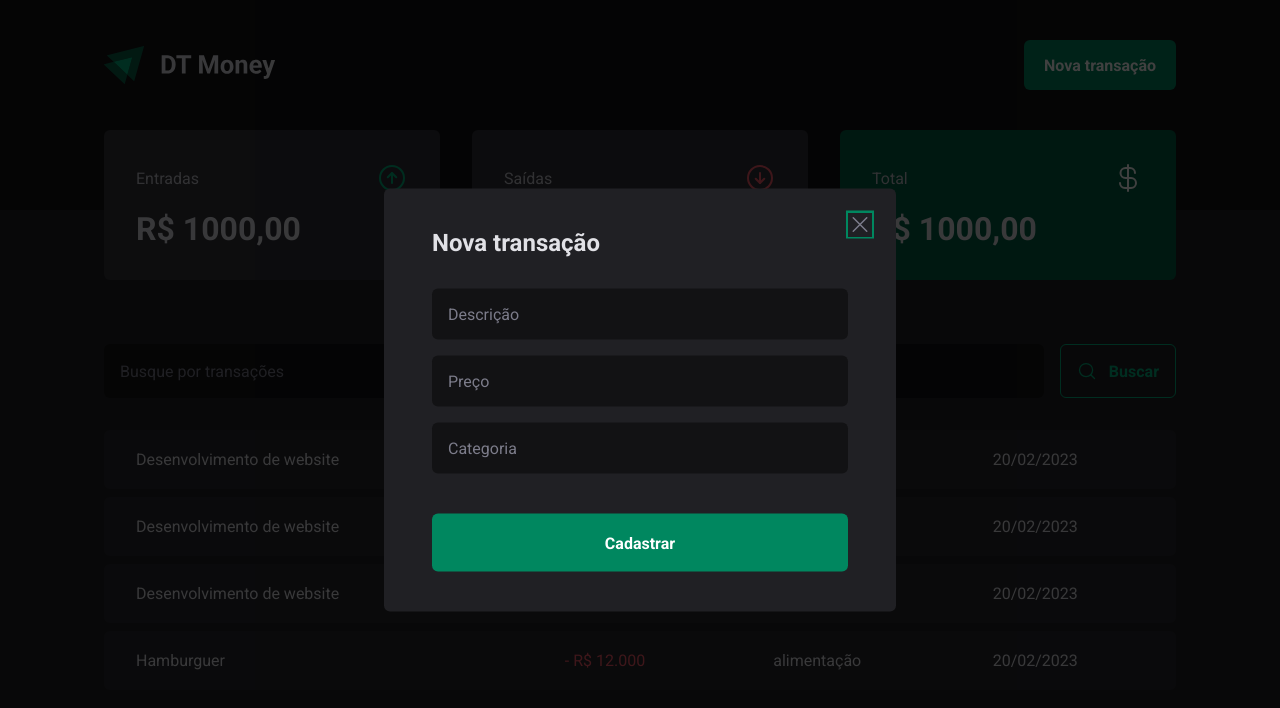
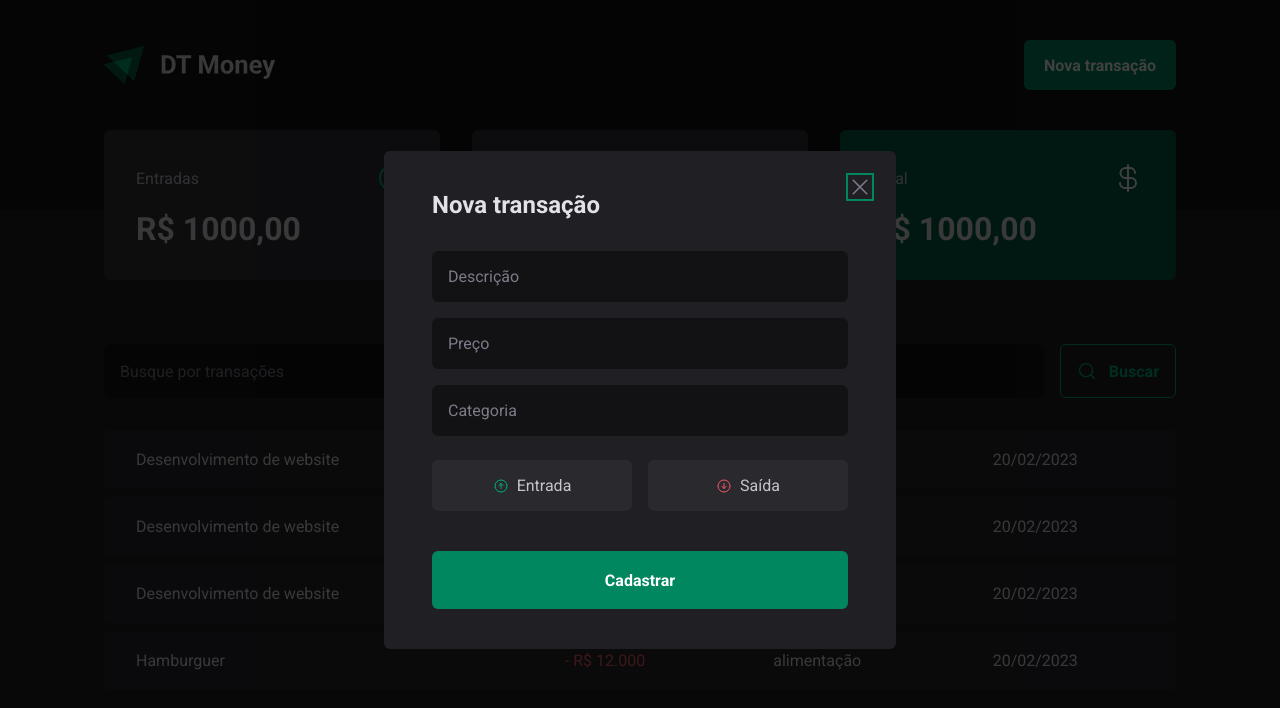
Before and after one commit to LuizaFerri/DT-Money, a React (Vite) app: page / in a window 1280 px wide. Both pictures are taken after a click on the button "Nova transação". Shown: the top 708 px of the page. Built offline with nearby package versions, Linux system fonts and the light colour scheme.

Commit message:
finalization of the layout

```diff
--- a/package.json
+++ b/package.json
@@ -11,6 +11,7 @@
   },
   "dependencies": {
     "@radix-ui/react-dialog": "^1.0.4",
+    "@radix-ui/react-radio-group": "^1.1.3",
     "phosphor-react": "^1.4.1",
     "react": "^18.2.0",
     "react-dom": "^18.2.0",
--- a/src/components/NewTransactionModal/index.tsx
+++ b/src/components/NewTransactionModal/index.tsx
@@ -1,6 +1,12 @@
 import * as Dialog from "@radix-ui/react-dialog";
-import { Overlay, Content,CloseButton} from "./styles";
-import {X} from "phosphor-react"
+import {
+  Overlay,
+  Content,
+  CloseButton,
+  TransactionTypeContainer,
+  TransactionTypeButton,
+} from "./styles";
+import { ArrowCircleDown, ArrowCircleUp, X } from "phosphor-react";
 
 export function NewTransactionModal() {
   return (
@@ -8,15 +14,26 @@
       <Overlay />
       <Content>
         <Dialog.Title>Nova transação</Dialog.Title>
-        <CloseButton >
-            <X size={24}/>
+        <CloseButton>
+          <X size={24} />
         </CloseButton>
         <form action="">
-            <input placeholder="Descrição" required/>
-            <input type="number" placeholder="Preço" />
-            <input placeholder="Categoria" />
+          <input placeholder="Descrição" required />
+          <input type="number" placeholder="Preço" />
+          <input placeholder="Categoria" />
 
-            <button type="submit">Cadastrar</button>
+          <TransactionTypeContainer>
+            <TransactionTypeButton variant="income" value="income">
+              <ArrowCircleUp />
+              Entrada
+            </TransactionTypeButton>
+            <TransactionTypeButton variant="outcome" value="outcome">
+              <ArrowCircleDown />
+              Saída
+            </TransactionTypeButton>
+          </TransactionTypeContainer>
+
+          <button type="submit">Cadastrar</button>
         </form>
       </Content>
     </Dialog.Portal>
--- a/src/components/NewTransactionModal/styles.ts
+++ b/src/components/NewTransactionModal/styles.ts
@@ -1,5 +1,6 @@
 import styled from "styled-components";
 import * as Dialog from "@radix-ui/react-dialog";
+import * as RadioGroup from "@radix-ui/react-radio-group";
 
 export const Overlay = styled(Dialog.Overlay)`
   position: fixed;
@@ -54,7 +55,6 @@
         background: ${(props) => props.theme["green-700"]};
         transition: background-color 0.2s;
       }
-
     }
   }
 `;
@@ -62,11 +62,61 @@
 export const CloseButton = styled(Dialog.Close)`
   position: absolute;
   background: transparent;
-    border:0;
+  border: 0;
   top: 1.5rem;
   right: 1.5rem;
   line-height: 0;
   cursor: pointer;
   color: ${(props) => props.theme["gray-500"]};
+`;
 
-`
+export const TransactionTypeContainer = styled(RadioGroup.Root)`
+  display: grid;
+  grid-template-columns: repeat(2, 1fr);
+  gap: 1rem;
+  margin-top: 0.5rem;
+`;
+
+interface TransactionTypeButtonProps {
+  variant: "income" | "outcome";
+}
+
+export const TransactionTypeButton = styled(
+  RadioGroup.Item
+)<TransactionTypeButtonProps>`
+  background: ${(props) => props.theme["gray-700"]};
+  padding: 1rem;
+  display: flex;
+  align-items: center;
+  justify-content: center;
+  gap: 0.5rem;
+  border-radius: 6px;
+  cursor: pointer;
+  border: 0;
+  color: ${(props) => props.theme["gray-300"]};
+
+  svg {
+    color: ${(props) =>
+      props.variant === "income"
+        ? props.theme["green-300"]
+        : props.theme["red-300"]};
+  }
+
+  &[data-state="unchecked"] {
+    &:hover {
+      background: ${(props) => props.theme["gray-600"]};
+    }
+  }
+
+  &[data-state="checked"] {
+    background: ${(props) =>
+      props.variant === "income"
+        ? props.theme["green-500"]
+        : props.theme["red-500"]};
+    color: ${(props) => props.theme.white};
+
+    svg {
+      color: ${(props) => props.theme.white};
+    }
+  }
+`;
```
Also changed, not shown: 2 other files (tests, documents, lock files or other folders). Lines whose indentation alone changed are shown as unchanged.
